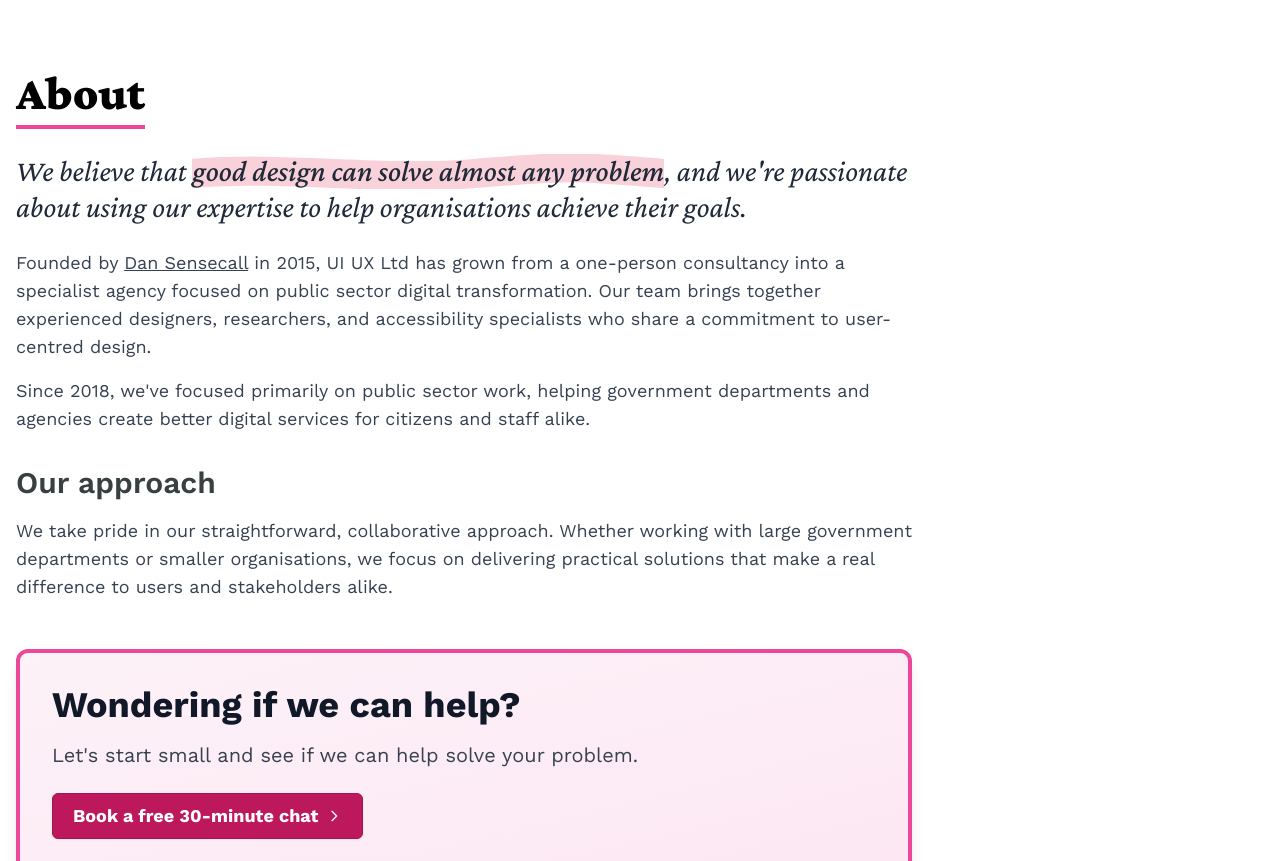
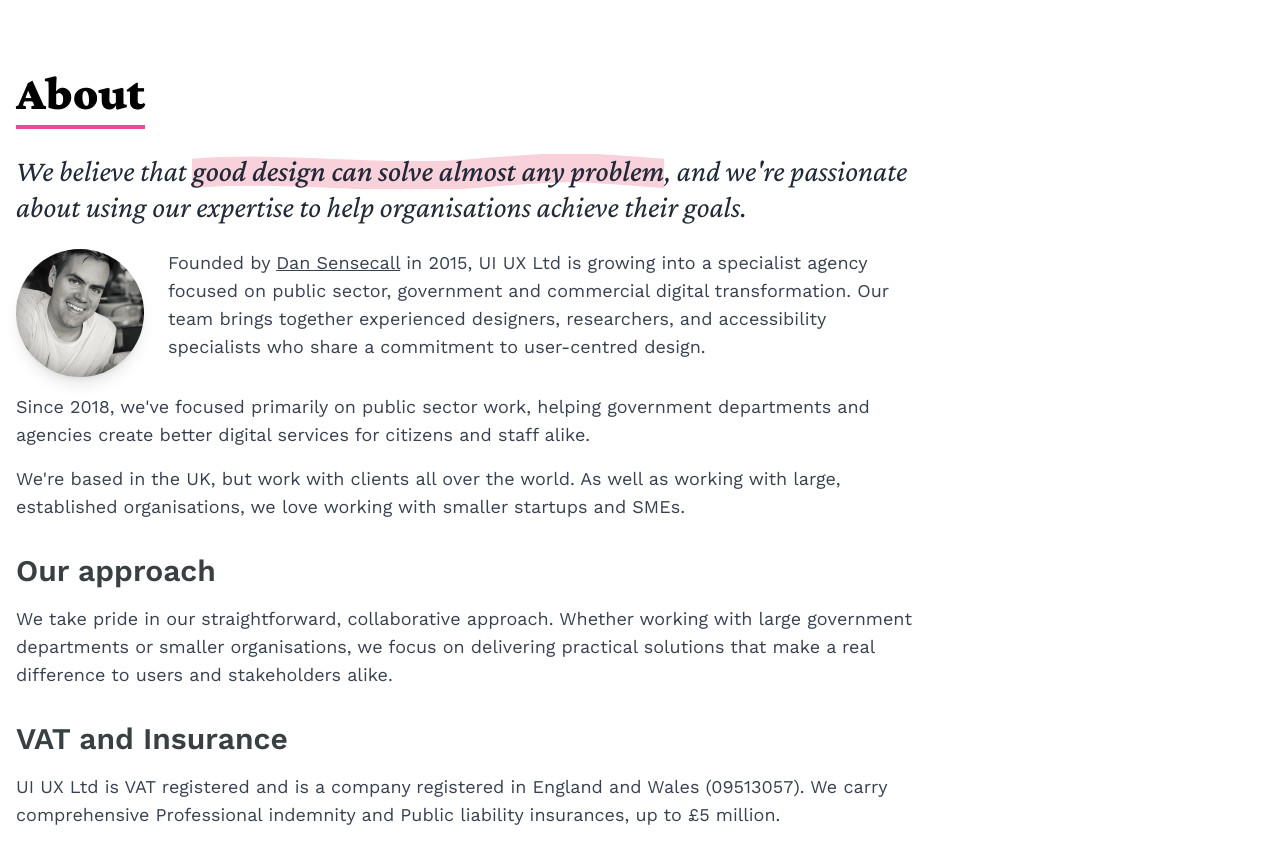
Before and after one commit to sensecall/sensecall.co.uk, an Eleventy site: page src/pages/about.njk in a window 1280 px wide. Shown: the part 83-944 px from the top of the page. Built offline with nearby package versions, Linux system fonts and the light colour scheme; Eleventy itself is replaced by a stand-in of ours; files that its build step writes are made by us from their sources.

Commit message:
Update about.njk

```diff
--- a/src/pages/about.njk
+++ b/src/pages/about.njk
@@ -9,19 +9,33 @@
     <h1 class="text-2xl md:text-5xl mb-6 leading-tight text-black dark:text-white font-black font-serif border-b-4 border-pink-500 pb-2 inline-block">
         About
     </h1>
-    <p class="mb-6 text-xl md:text-3xl text-gray-800 dark:text-gray-100 italic font-serif">
-        We believe that <span class="highlight font-medium">good design can solve almost any problem</span>, and we're passionate about using our expertise to help organisations achieve their goals.
+    <div class="flex flex-col md:flex-row items-center mb-6">
+        <p class="text-xl md:text-3xl text-gray-800 dark:text-gray-100 italic font-serif">
+            We believe that <span class="highlight font-medium">good design can solve almost any problem</span>, and we're passionate about using our expertise to help organisations achieve their goals.
+        </p>
+    </div>
+    <div class="flex flex-col md:flex-row mb-4">
+        <img src="/assets/images/dan-sensecall.jpg" alt="Portrait of Dan Sensecall, Founder of UI UX Ltd" class="w-24 h-24 md:w-32 md:h-32 rounded-full shadow-lg mb-4 md:mb-0 md:mr-6 float-left md:float-none" height="128" width="128">
+        <p class="text-base md:text-lg text-gray-700 dark:text-gray-300">
+            Founded by <a href="https://sensecall.co.uk" class="underline">Dan Sensecall</a> in 2015, UI UX Ltd is growing into a specialist agency focused on public sector, government and commercial digital transformation. Our team brings together experienced designers, researchers, and accessibility specialists who share a commitment to user-centred design.
+        </p>
+    </div>
+    <p class="mb-4 text-base md:text-lg text-gray-700 dark:text-gray-300">
+        Since 2018, we've focused primarily on public sector work, helping government departments and agencies create better digital services for citizens and staff alike.
     </p>
     <p class="mb-4 text-base md:text-lg text-gray-700 dark:text-gray-300">
-        Founded by <a href="https://sensecall.co.uk" class="underline">Dan Sensecall</a> in 2015, UI UX Ltd has grown from a one-person consultancy into a specialist agency focused on public sector digital transformation. Our team brings together experienced designers, researchers, and accessibility specialists who share a commitment to user-centred design.
-    </p>
-    <p class="mb-4 text-base md:text-lg text-gray-700 dark:text-gray-300">
-        Since 2018, we've focused primarily on public sector work, helping government departments and agencies create better digital services for citizens and staff alike.
+        We're based in the UK, but work with clients all over the world. As well as working with large, established organisations, we love working with smaller startups and SMEs.
     </p>
     <h2 class="text-xl md:text-3xl mb-4 mt-8 font-semibold text-dark dark:text-white">Our approach</h2>
     <p class="mb-4 text-base md:text-lg text-gray-700 dark:text-gray-300">
         We take pride in our straightforward, collaborative approach. Whether working with large government departments or smaller organisations, we focus on delivering practical solutions that make a real difference to users and stakeholders alike.
     </p>
+
+    <h2 class="text-xl md:text-3xl mb-4 mt-8 font-semibold text-dark dark:text-white">VAT and Insurance</h2>
+    <p class="mb-4 text-base md:text-lg text-gray-700 dark:text-gray-300">
+        UI UX Ltd is VAT registered and is a company registered in England and Wales (09513057). We carry comprehensive Professional indemnity and Public liability insurances, up to £5 million.
+    </p>
+
     {% from 'macros/callout.njk' import contactCallout %}
     {{ contactCallout(
         'Wondering if we can help?',
```
